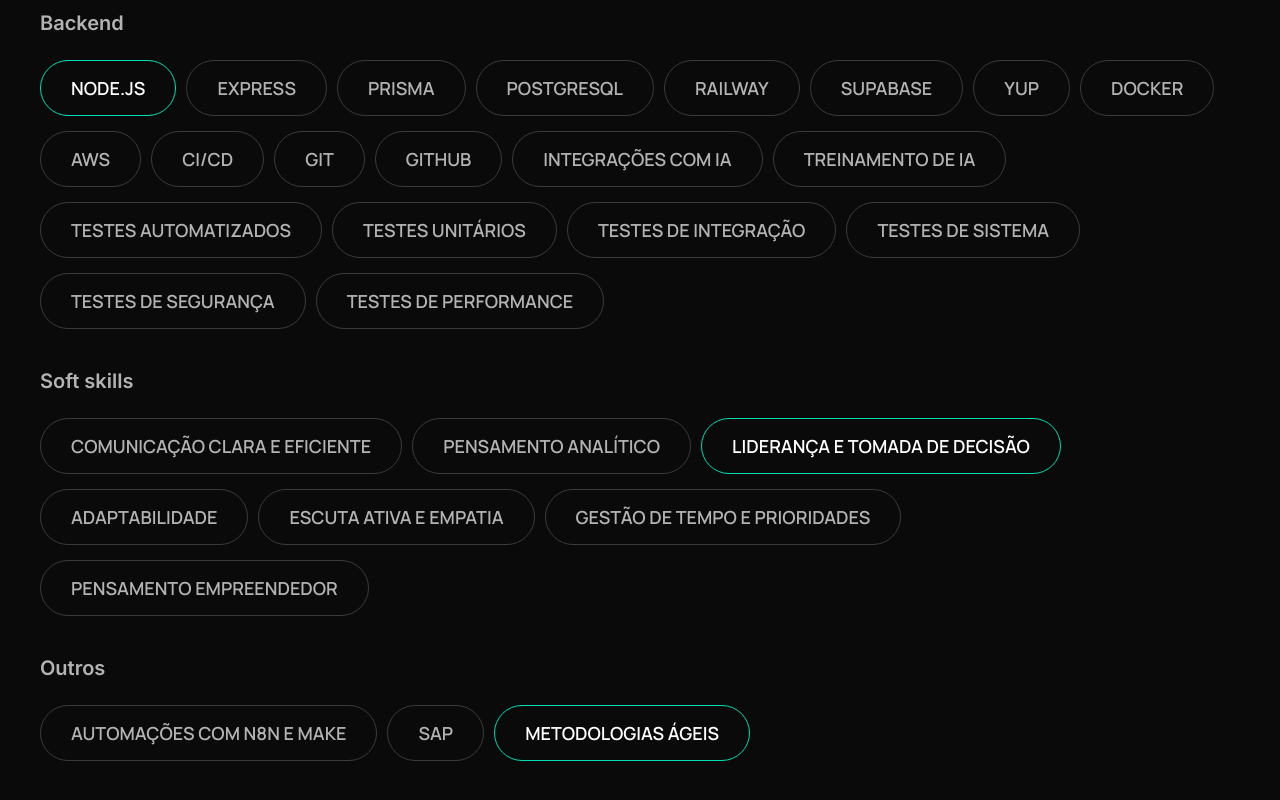
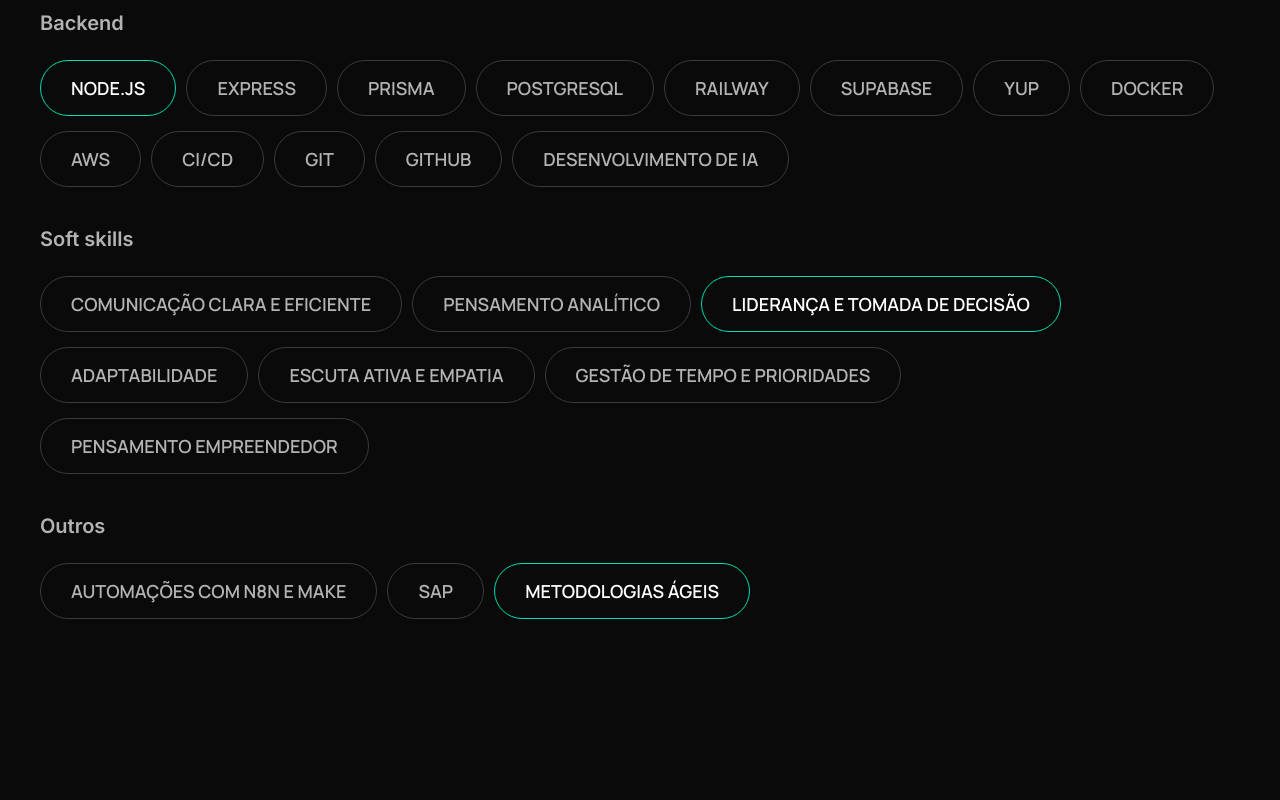
Before and after one commit to Tiodevs/Web_Portifolio, a Next.js app: page / in a window 1280 px wide. Shown: the part 2858-3658 px from the top of the page. After the commit the page ends 3582 px from the top, so only its background shows below. Built offline with nearby package versions, Linux system fonts and the light colour scheme.

Commit message:
Ajustes de reponsividade

```diff
--- a/src/app/components/HabilidadesList.module.scss
+++ b/src/app/components/HabilidadesList.module.scss
@@ -35,3 +35,14 @@
         }
     }
 }
+
+@media (max-width: 700px) {
+    .habilidadesContainer {
+        .habilidadesList {
+            p {
+                padding: 13px 25px;
+                font-size: 14px;
+            }
+        }
+    }
+}
--- a/src/app/components/ProjectCard.module.scss
+++ b/src/app/components/ProjectCard.module.scss
@@ -104,6 +104,10 @@
       object-fit: fill;
     }
   }
+
+  .info{
+    padding-right: 0px;
+  }
 }
 
 
--- a/src/app/page.tsx
+++ b/src/app/page.tsx
@@ -90,14 +90,7 @@
               "CI/CD",
               "Git",
               "GitHub",
-              "Integrações com IA",
-              "Treinamento de IA",
-              "Testes automatizados",
-              "Testes unitários",
-              "Testes de integração",
-              "Testes de sistema",
-              "Testes de segurança",
-              "Testes de performance",
+              "Desenvolvimento de IA",
             ]}
             habilidadeDestaque="Node.js"
           />
```
